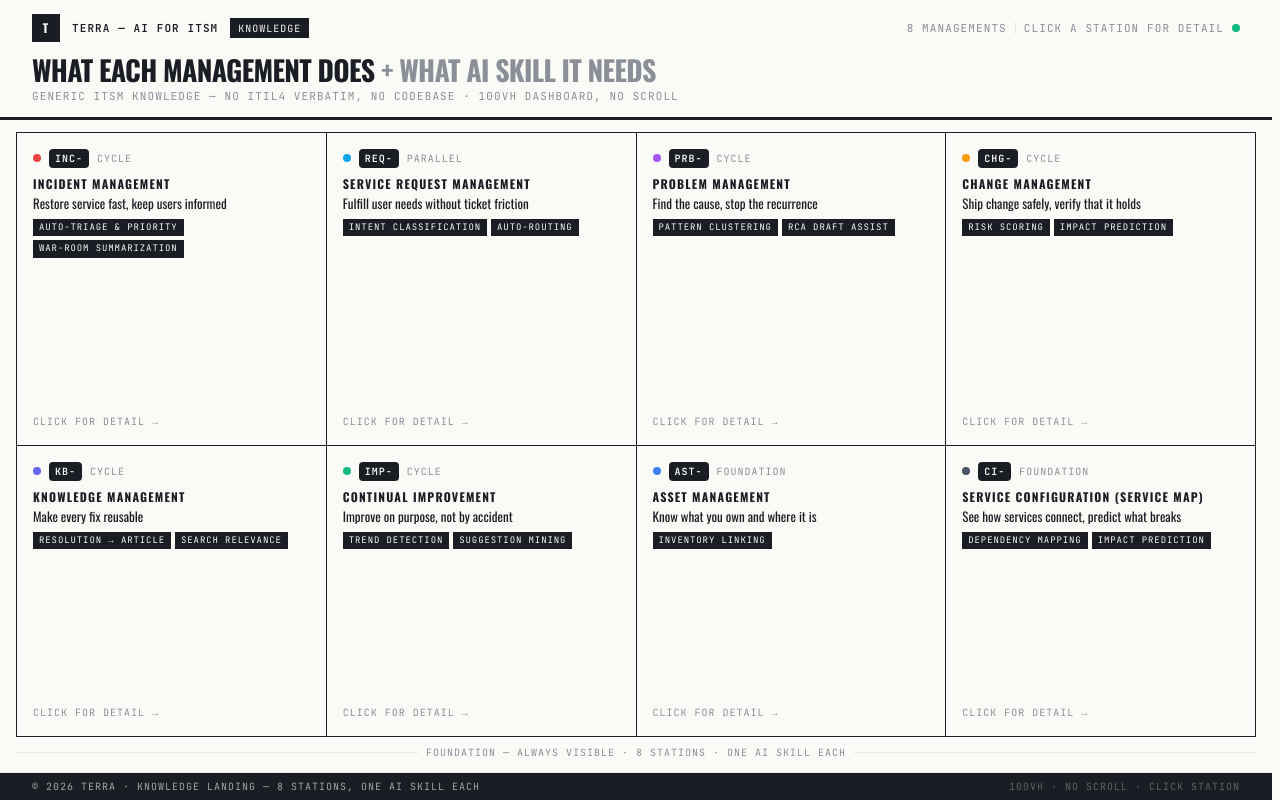
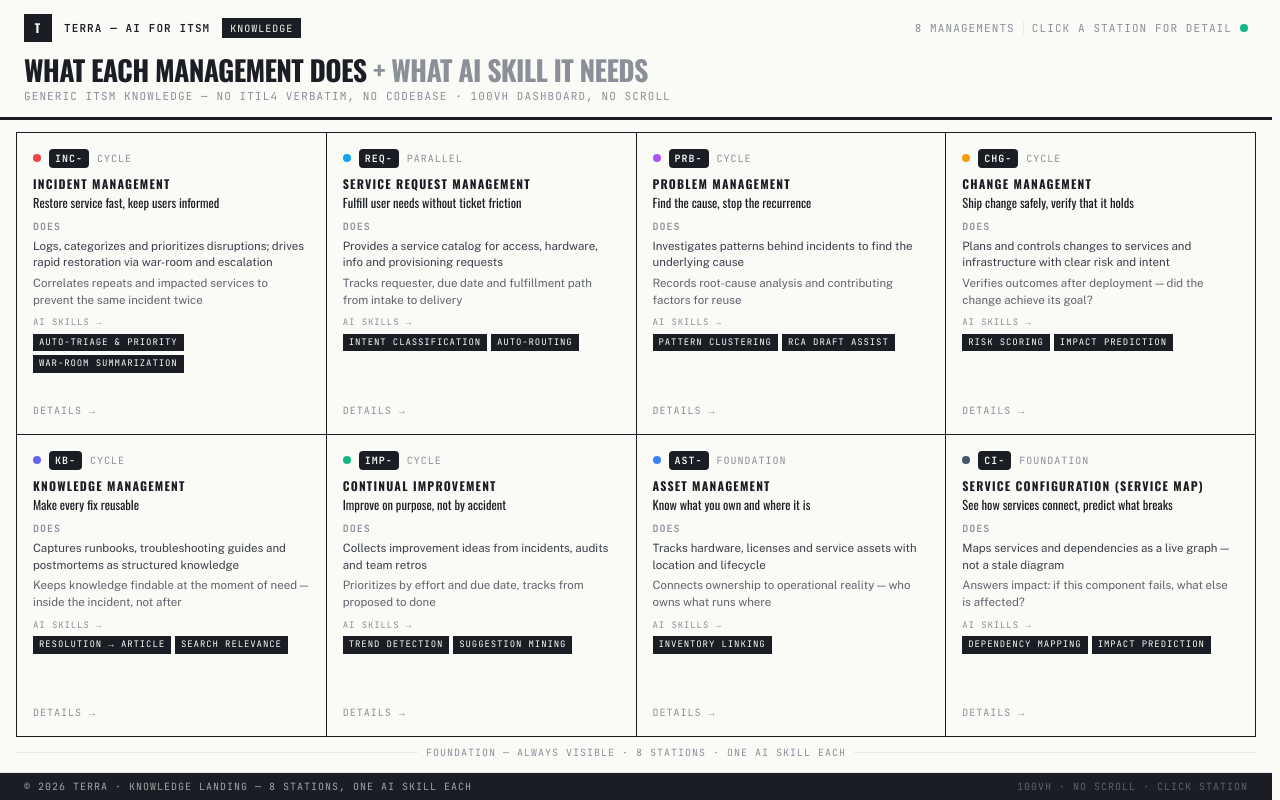
Before and after one commit to ghifarizuhir/terra-landing, a React (Vite) app: page / in a window 1280 px wide. Built offline with nearby package versions, Linux system fonts and the light colour scheme; the HTML template or start-up script is replaced by a standard one.

Commit message:
feat: full-width 100vh adaptif grid — description per card (Does + 2 bullets) to fill empty

```diff
--- a/src/App.tsx
+++ b/src/App.tsx
@@ -5,7 +5,7 @@ export default function App() {
     <div className="h-[100dvh] flex flex-col overflow-hidden bg-[#fafaf7] text-[#1a1d23]">
       {/* Compact header — 100vh grid needs no large hero scroll */}
       <header className="shrink-0 border-b border-[#1a1d23] bg-[#fafaf7]">
-        <div className="max-w-[1280px] mx-auto px-6 lg:px-8 h-[56px] flex items-center justify-between">
+        <div className="w-full px-4 lg:px-6 h-[56px] flex items-center justify-between">
           <div className="flex items-center gap-3">
             <div className="h-7 w-7 bg-[#1a1d23] text-[#fafaf7] grid place-items-center font-display font-bold tracking-widest text-[12px]">T</div>
             <span className="font-mono text-[11px] tracking-widest uppercase font-semibold hidden sm:inline">Terra — AI for ITSM</span>
@@ -18,7 +18,7 @@ export default function App() {
             <span className="h-2 w-2 rounded-full bg-[#10b981] animate-pulse" />
           </div>
         </div>
-        <div className="max-w-[1280px] mx-auto px-6 lg:px-8 pb-3">
+        <div className="w-full px-4 lg:px-6 pb-3">
           <h1 className="font-display font-bold tracking-tight uppercase leading-none text-[22px] lg:text-[28px]">
             What each management does <span className="text-[#8a8f98]">+ what AI skill it needs</span>
           </h1>
@@ -27,12 +27,12 @@ export default function App() {
         <div className="h-[2px] bg-[#1a1d23]" />
       </header>
 
-      {/* Grid — fills remaining viewport, no page scroll */}
-      <main className="flex-1 min-h-0 flex flex-col overflow-hidden max-w-[1280px] w-full mx-auto px-3 lg:px-4 py-3">
+      {/* Grid — fills remaining viewport, no page scroll, full-width adaptif */}
+      <main className="flex-1 min-h-0 flex flex-col overflow-hidden w-full px-3 lg:px-4 py-3">
         <JourneyLoop />
       </main>
 
-      <footer className="shrink-0 h-[28px] border-t border-[#e8e9eb] bg-[#1a1d23] flex items-center px-6 lg:px-8">
+      <footer className="shrink-0 h-[28px] border-t border-[#e8e9eb] bg-[#1a1d23] flex items-center px-4 lg:px-6">
         <span className="font-mono text-[10px] tracking-widest uppercase text-white/60">© 2026 Terra · Knowledge landing — 8 stations, one AI skill each</span>
         <span className="ml-auto hidden sm:inline font-mono text-[10px] tracking-widest uppercase text-white/30">100vh · no scroll · click station</span>
       </footer>
--- a/src/components/JourneyLoop.tsx
+++ b/src/components/JourneyLoop.tsx
@@ -8,29 +8,36 @@ export default function JourneyLoop() {
 
   return (
     <>
-      {/* Dashboard grid — 4×2, fills viewport, no page scroll */}
-      <div className="flex-1 min-h-0 grid grid-cols-2 lg:grid-cols-4 gap-px bg-[#1a1d23] p-px overflow-hidden">
+      {/* Dashboard grid — full-width, 100vh adaptif: 4×2 desktop, 2×4 mobile, fills remaining height */}
+      <div className="flex-1 min-h-0 grid grid-cols-2 lg:grid-cols-4 grid-rows-4 lg:grid-rows-2 gap-px bg-[#1a1d23] p-px overflow-hidden auto-rows-fr">
         {managements.map((m) => (
           <button
             key={m.id}
             onClick={() => setOpen(m.id)}
             className="text-left bg-[#fafaf7] p-3 lg:p-4 flex flex-col min-h-0 overflow-hidden hover:bg-white transition-colors focus:outline-none focus-visible:ring-2 focus-visible:ring-[#f59e0b] focus-visible:ring-inset"
           >
-            <div className="flex items-center gap-2 mb-2">
+            <div className="flex items-center gap-2 mb-2 shrink-0">
               <span className="h-2 w-2 rounded-full shrink-0" style={{ background: m.color.replace('bg-', '').includes('red') ? '#ef4444' : m.color.includes('purple') ? '#a855f7' : m.color.includes('amber') ? '#f59e0b' : m.color.includes('indigo') ? '#6366f1' : m.color.includes('emerald') ? '#10b981' : m.color.includes('blue') ? '#3b82f6' : m.color.includes('sky') ? '#0ea5e9' : '#475569' }} />
               <span className="font-mono text-[10px] tracking-widest uppercase font-semibold bg-[#1a1d23] text-[#fafaf7] px-1.5 py-0.5 rounded-sm">{m.prefix}</span>
               <span className="ml-auto font-mono text-[10px] tracking-widest uppercase text-[#8a8f98] hidden xl:inline">{m.lane}</span>
             </div>
-            <h3 className="font-display text-[12px] font-bold tracking-widest uppercase leading-tight line-clamp-2">{m.title}</h3>
-            <p className="font-display text-[13px] leading-tight mt-1 line-clamp-2">{m.oneLiner}</p>
-            <div className="mt-2 flex flex-wrap gap-1">
+            <h3 className="font-display text-[12px] font-bold tracking-widest uppercase leading-tight shrink-0">{m.title}</h3>
+            <p className="font-display text-[12.5px] leading-[1.3] mt-1 shrink-0 line-clamp-2">{m.oneLiner}</p>
+            {/* Description — fills empty feeling */}
+            <div className="mt-2 space-y-1 shrink-0">
+              <p className="font-mono text-[10px] tracking-widest uppercase font-semibold text-[#8a8f98]">Does</p>
+              <p className="text-[11.5px] leading-[1.45] text-[#3a3f4a] line-clamp-2">{m.bullets[0]}</p>
+              <p className="hidden lg:block text-[11.5px] leading-[1.45] text-[#3a3f4a] line-clamp-1 opacity-80">{m.bullets[1]}</p>
+            </div>
+            <div className="mt-2 flex flex-wrap gap-1 shrink-0">
+              <span className="font-mono text-[9px] tracking-widest uppercase text-[#8a8f98] w-full">AI skills →</span>
               {m.skills.slice(0, 2).map((s) => (
                 <span key={s} className="font-mono text-[9px] tracking-widest uppercase bg-[#1a1d23] text-[#fafaf7] px-1.5 py-0.5">
                   {s}
                 </span>
               ))}
             </div>
-            <span className="mt-auto pt-2 font-mono text-[10px] tracking-widest uppercase text-[#8a8f98]">Click for detail →</span>
+            <span className="mt-auto pt-2 font-mono text-[10px] tracking-widest uppercase text-[#8a8f98] shrink-0">Details →</span>
           </button>
         ))}
       </div>
```
